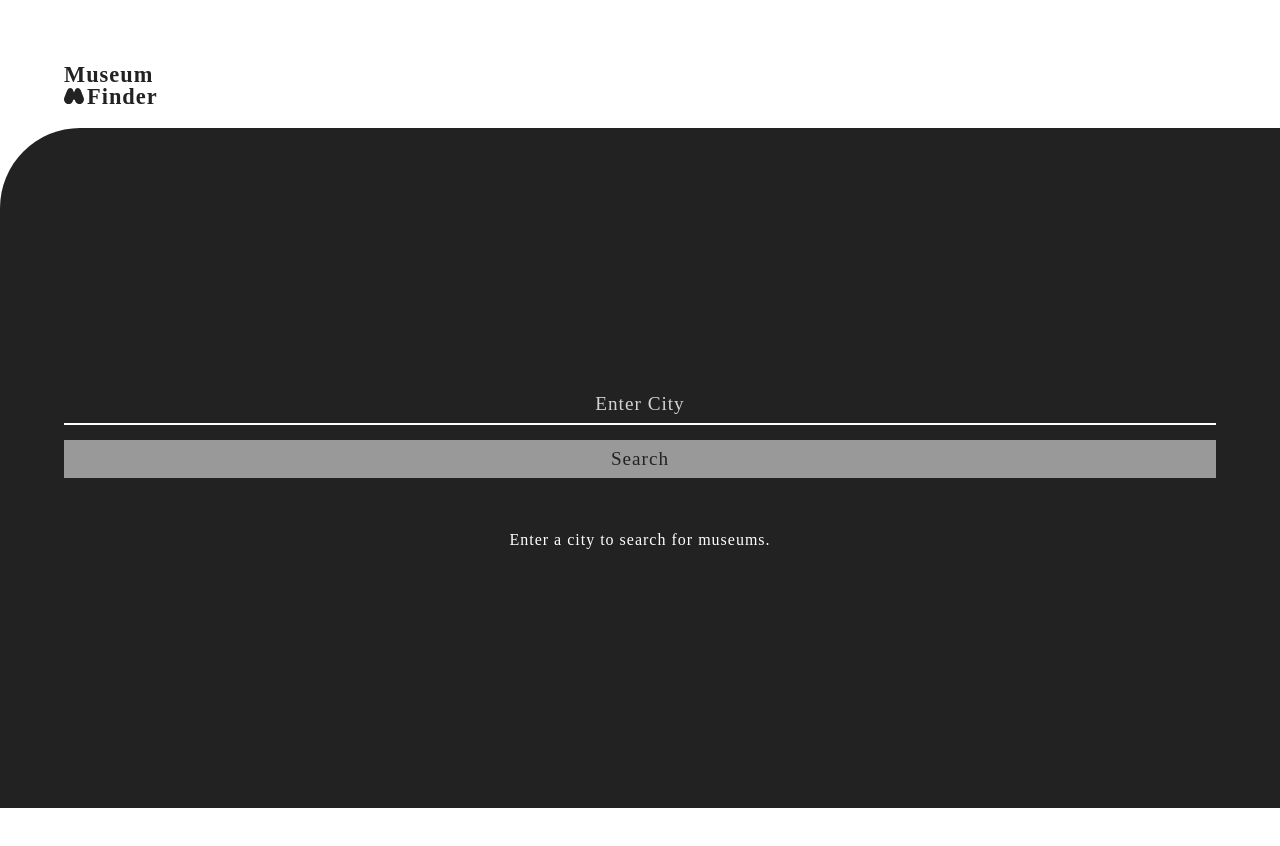
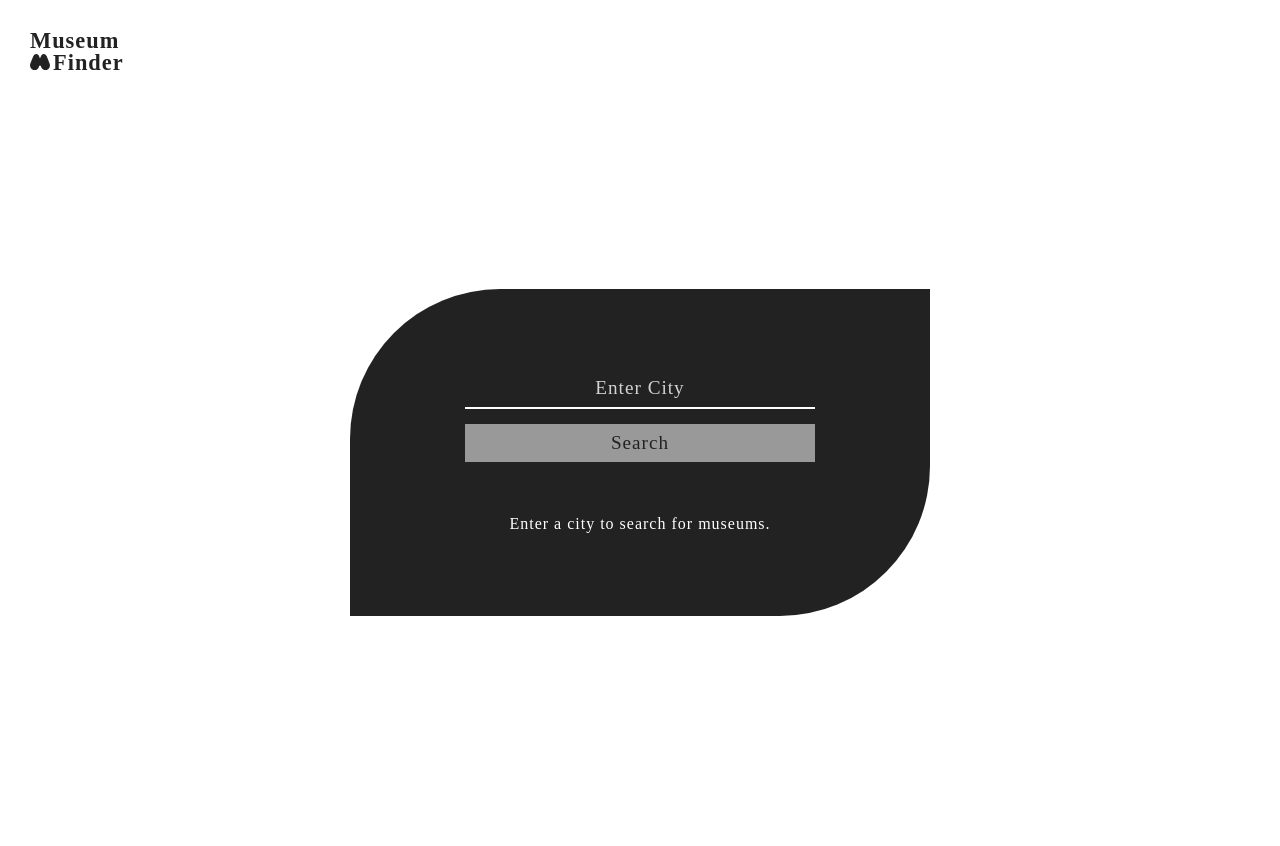
Before and after one commit to csmordido/museumFinderProjectFive, a React (Create React App) app: page / in a window 1280 px wide. Shown: the top 846 px of the page. Before the commit the page ends 808 px from the top, so only its background shows below. Built offline with nearby package versions, Linux system fonts and the light colour scheme; a web font is replaced by a local one.

Commit message:
finished responsive layouts

```diff
--- a/src/App.js
+++ b/src/App.js
@@ -96,14 +96,14 @@ class App extends Component {
         <header>
           <h1>Museum <span><Logo className="logo"/>Finder</span></h1>
         </header>
-        <main className="wapper">
+        <main>
           <Form
             onTextInputChange={this.handleChange}
             value={this.state.userInput}
             onFormSubmit={this.handleSubmit}
           />
         </main>
-        <section className="museumsList" id="listContainer">
+        <section className="museumsList wrapper" id="listContainer">
           {
             this.state.cityInfo.length > 0
             ? <CityInfo city={this.state.cityInfo[0]} country={this.state.cityInfo[1]} /> : null
--- a/src/Components/DisplayMuseumDetails.js
+++ b/src/Components/DisplayMuseumDetails.js
@@ -7,6 +7,7 @@ const DisplayMuseumDetails = ({imgDetail, nameDetail, addressDetail, urlDetail,
 
   return (
     <section className="museumDetails" id="detailsContainer">
+      <div className="wrapper museumContainer">
         <div className="museumImg">
           <img src={imgDetail} alt={nameDetail}/>
         </div>
@@ -18,6 +19,7 @@ const DisplayMuseumDetails = ({imgDetail, nameDetail, addressDetail, urlDetail,
           </p>
           <button onClick={handleClick} type="button">Go back to list</button>
         </div>
+      </div>
     </section>
   )
 }
@@ -26,7 +28,7 @@ const handleClick = () => {
   scrollToElement('listContainer');
   setTimeout(() => {
     document.getElementById('detailsContainer').style.display = 'none';
-  }, 400);
+  }, 1000);
 }
 
 export default DisplayMuseumDetails;
--- a/src/Components/Form.js
+++ b/src/Components/Form.js
@@ -18,7 +18,7 @@ class Form extends Component {
 
   render() {
     return (
-      <form onSubmit={this.handleSubmit}>
+      <form onSubmit={this.handleSubmit} className="wrapper">
         <label className="visuallyHidden" htmlFor="city">Enter a city</label>
         <input id="city" value={this.props.value} type="text" placeholder="Enter City" onChange={this.handleChange} />
 
--- a/src/index.css
+++ b/src/index.css
@@ -6,7 +6,7 @@ a,abbr,acronym,address,applet,article,aside,audio,b,big,blockquote,body,canvas,c
 
 .wrapper {
   max-width: 1200px;
-  width: 90%;
+  width: 100%;
   margin: 0 auto;
 }
 
@@ -21,6 +21,7 @@ body {
 }
 
 /* header styles */
+
 h1 {
   font: 700 1.4rem/1 "Kameron", serif;
   max-width: 90%;
@@ -43,6 +44,7 @@ header .logo {
 }
 
 /* main styles */
+
 main {
   height: 85vh;
   display: flex;
@@ -54,10 +56,10 @@ main {
 
 form {
   text-align: center;
-  padding: 0 5% 0 5%;
+  padding: 0 5%;
   width: 100%;
-  opacity: 1;
-  transition: opacity 0.4s;
+  /* opacity: 1;
+  transition: opacity 0.4s; */
 }
 
 form p {
@@ -102,6 +104,7 @@ input[type="submit"],
 }
 
 /* .cityInfo styles */
+
 .cityInfo {
   text-align: center;
   padding: 40px 5%;
@@ -118,6 +121,7 @@ input[type="submit"],
 }
 
 /* .museumsList styles */
+
 .museumsList li {
   display: flex;
   justify-content: flex-start;
@@ -146,6 +150,7 @@ input[type="submit"],
 }
 
 /* .museumDetails styles */
+
 .museumDetails {
   padding: 50px 5%;
   background-color: #222;
@@ -167,7 +172,7 @@ input[type="submit"],
 }
 
 .museumInfo address, .museumInfo a {
-  font-size: 1rem;
+  font-size: 0.92rem;
   letter-spacing: 1px;
   line-height: 1.3;
   margin-bottom: 25px;
@@ -185,10 +190,119 @@ input[type="submit"],
 }
 
 .museumInfo p {
-  font-size: 1.2rem;
-  letter-spacing: 1px;
+  font-size: 1.1rem;
+  letter-spacing: 1.2px;
+  line-height: 1.5;
 }
 
 .museumInfo button {
   margin-top: 20px;
 }
+
+/* MEDIA QUERIES */
+
+/* for tablets */
+@media (min-width: 768px) {
+
+  header {
+    height: 13vh;
+  }
+
+  main {
+    height: 87vh;
+  }
+
+  form {
+    padding: 0 20%;
+  }
+
+  .cityInfo {
+    padding: 60px 5%;
+  }
+
+  .museumsList ul {
+    display: flex;
+    justify-content: center;
+    align-content: flex-start;
+    flex-wrap: wrap;
+  }
+
+  .museumsList li {
+    flex: 1 0 50%;
+  }
+
+  .museumDetails {
+    padding: 70px 20%;
+  }
+}
+
+/* for desktops */
+
+@media (min-width: 940px) {
+  .wrapper {
+    width: 90%;
+  }
+
+  header {
+    padding: 30px;
+  }
+
+  main {
+    background-color: #fff;
+    border-radius: initial;
+  }
+
+  form {
+    background-color: #222;
+    padding: 80px 0;
+    flex-basis: 580px;
+    border-top-left-radius: 150px;
+    border-bottom-right-radius: 150px;
+  }
+
+  input[type="text"],
+  input[type="submit"] {
+    width: 350px;
+  }
+
+  .museumsList {
+    padding: 100px 0;
+  }
+
+  .museumDetails {
+    padding: initial;
+  }
+
+  .museumContainer {
+    padding: 100px 0;
+    display: flex;
+    justify-content: center;
+    align-items: flex-start;
+  }
+
+  .museumImg {
+    flex: 1 0 280px;
+  }
+
+  .museumInfo {
+    flex: 1 0 calc(100% - 340px);
+  }
+
+  .museumImg img {
+    margin: initial;
+    margin-right: 30px;
+  }
+
+  .museumInfo h2 {
+    margin: 0 0 15px 0;
+  }
+
+  .cityInfo {
+    padding: 80px 5%;
+  }
+
+  .museumInfo button {
+    margin-top: 20px;
+    width: 220px;
+  }
+}
```
Lines whose indentation alone changed are shown as unchanged.
